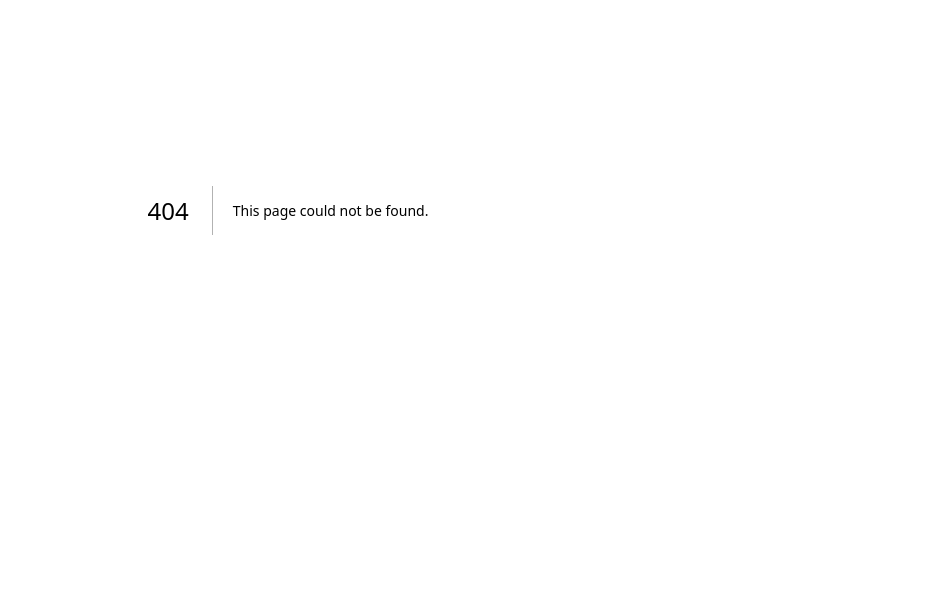
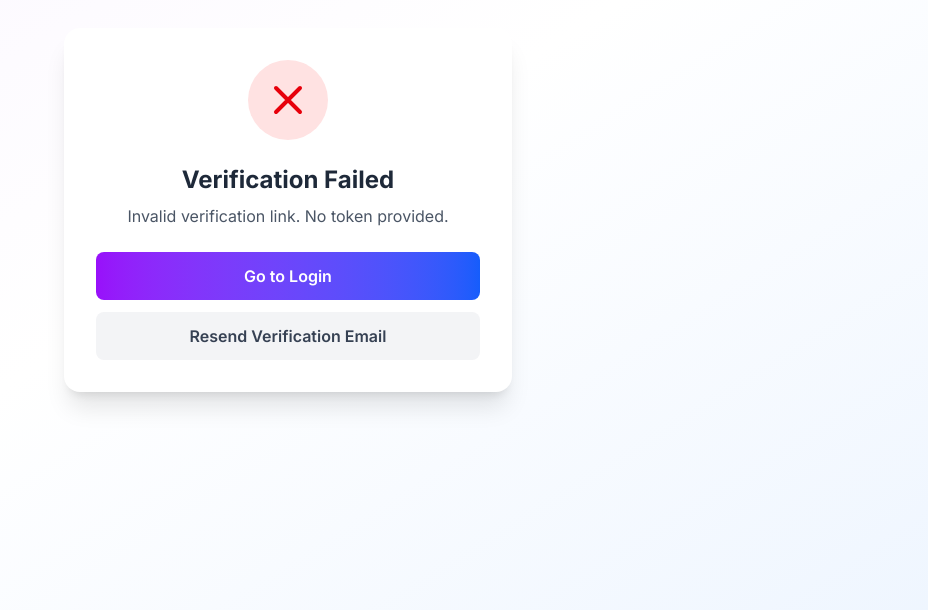
Before and after one commit to TalentsPal/TalentsPal, a Next.js app in the folder frontend/: page /verify-email in a window 1280 px wide. Before the commit this address had no page. Shown: the part 190-800 px from the top of the page, without its empty margins (352-1280 px from the left). Built offline with nearby package versions, Linux system fonts and the light colour scheme.

Commit message:
Add verify email page

```diff
--- /dev/null
+++ b/frontend/src/app/verify-email/page.tsx
@@ -0,0 +1,167 @@
+'use client';
+
+import { useEffect, useState } from 'react';
+import { useSearchParams, useRouter } from 'next/navigation';
+import { motion } from 'framer-motion';
+
+export default function VerifyEmailPage() {
+  const searchParams = useSearchParams();
+  const router = useRouter();
+  const token = searchParams.get('token');
+
+  const [status, setStatus] = useState<'verifying' | 'success' | 'error'>('verifying');
+  const [message, setMessage] = useState('Verifying your email...');
+  const [countdown, setCountdown] = useState(5);
+
+  useEffect(() => {
+    const verifyEmail = async () => {
+      if (!token) {
+        setStatus('error');
+        setMessage('Invalid verification link. No token provided.');
+        return;
+      }
+
+      try {
+        const response = await fetch(`http://localhost:5000/api/auth/verify-email/${token}`, {
+          method: 'GET',
+          headers: {
+            'Content-Type': 'application/json',
+          },
+        });
+
+        const data = await response.json();
+
+        if (response.ok && data.success) {
+          setStatus('success');
+          setMessage('Email verified successfully! Redirecting to login...');
+
+          // Store tokens if provided
+          if (data.data?.accessToken) {
+            localStorage.setItem('accessToken', data.data.accessToken);
+            localStorage.setItem('refreshToken', data.data.refreshToken);
+            localStorage.setItem('user', JSON.stringify(data.data.user));
+          }
+
+          // Start countdown
+          const timer = setInterval(() => {
+            setCountdown((prev) => prev - 1);
+          }, 1000);
+        } else {
+          setStatus('error');
+          setMessage(data.message || 'Verification failed. The link may be invalid or expired.');
+        }
+      } catch (error) {
+        console.error('Verification error:', error);
+        setStatus('error');
+        setMessage('An error occurred during verification. Please try again.');
+      }
+    };
+
+    verifyEmail();
+  }, [token, router]);
+
+  // Separate effect to handle redirect when countdown reaches 0
+  useEffect(() => {
+    if (status === 'success' && countdown === 0) {
+      const user = JSON.parse(localStorage.getItem('user') || '{}');
+      if (user.isProfileComplete) {
+        router.push(`/${user.role}/dashboard`);
+      } else {
+        router.push('/login');
+      }
+    }
+  }, [countdown, status, router]);
+
+  return (
+    <div className="min-h-screen bg-gradient-to-br from-purple-50 via-white to-blue-50 flex items-center justify-center p-4">
+      <motion.div
+        initial={{ opacity: 0, y: 20 }}
+        animate={{ opacity: 1, y: 0 }}
+        className="max-w-md w-full bg-white rounded-2xl shadow-xl p-8 text-center"
+      >
+        {status === 'verifying' && (
+          <>
+            <div className="w-20 h-20 mx-auto mb-6">
+              <motion.div
+                className="w-full h-full border-4 border-purple-200 border-t-purple-600 rounded-full"
+                animate={{ rotate: 360 }}
+                transition={{ duration: 1, repeat: Infinity, ease: 'linear' }}
+              />
+            </div>
+            <h1 className="text-2xl font-bold text-gray-800 mb-2">Verifying Email</h1>
+            <p className="text-gray-600">{message}</p>
+          </>
+        )}
+
+        {status === 'success' && (
+          <>
+            <motion.div
+              initial={{ scale: 0 }}
+              animate={{ scale: 1 }}
+              transition={{ type: 'spring', stiffness: 200, damping: 10 }}
+              className="w-20 h-20 mx-auto mb-6 bg-green-100 rounded-full flex items-center justify-center"
+            >
+              <svg
+                className="w-12 h-12 text-green-600"
+                fill="none"
+                stroke="currentColor"
+                viewBox="0 0 24 24"
+              >
+                <path
+                  strokeLinecap="round"
+                  strokeLinejoin="round"
+                  strokeWidth={2}
+                  d="M5 13l4 4L19 7"
+                />
+              </svg>
+            </motion.div>
+            <h1 className="text-2xl font-bold text-gray-800 mb-2">Email Verified!</h1>
+            <p className="text-gray-600 mb-4">{message}</p>
+            <p className="text-sm text-gray-500">Redirecting in {countdown} seconds...</p>
+          </>
+        )}
+
+        {status === 'error' && (
+          <>
+            <motion.div
+              initial={{ scale: 0 }}
+              animate={{ scale: 1 }}
+              transition={{ type: 'spring', stiffness: 200, damping: 10 }}
+              className="w-20 h-20 mx-auto mb-6 bg-red-100 rounded-full flex items-center justify-center"
+            >
+              <svg
+                className="w-12 h-12 text-red-600"
+                fill="none"
+                stroke="currentColor"
+                viewBox="0 0 24 24"
+              >
+                <path
+                  strokeLinecap="round"
+                  strokeLinejoin="round"
+                  strokeWidth={2}
+                  d="M6 18L18 6M6 6l12 12"
+                />
+              </svg>
+            </motion.div>
+            <h1 className="text-2xl font-bold text-gray-800 mb-2">Verification Failed</h1>
+            <p className="text-gray-600 mb-6">{message}</p>
+            <div className="space-y-3">
+              <button
+                onClick={() => router.push('/login')}
+                className="w-full bg-gradient-to-r from-purple-600 to-blue-600 text-white py-3 rounded-lg font-semibold hover:from-purple-700 hover:to-blue-700 transition-all"
+              >
+                Go to Login
+              </button>
+              <button
+                onClick={() => router.push('/resend-verification')}
+                className="w-full bg-gray-100 text-gray-700 py-3 rounded-lg font-semibold hover:bg-gray-200 transition-all"
+              >
+                Resend Verification Email
+              </button>
+            </div>
+          </>
+        )}
+      </motion.div>
+    </div>
+  );
+}
```
